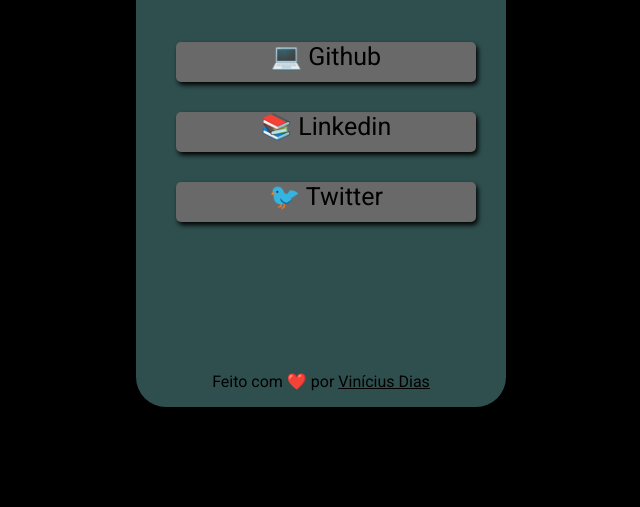
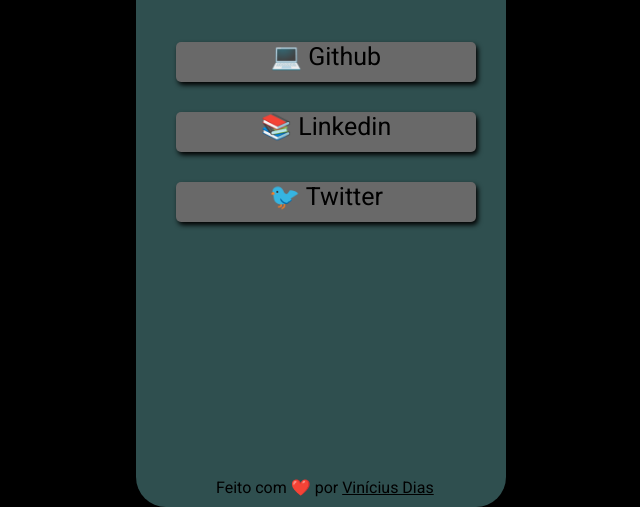
Before and after one commit to Viniddev/Linktree, a plain HTML site: page index.html in a window 1280 px wide. Shown: the part 301-808 px from the top of the page, without its empty margins (319-959 px from the left). Drawn offline with Linux system fonts and the light colour scheme.

Commit message:
footer fixo e tela flexivel

```diff
--- a/index.css
+++ b/index.css
@@ -22,7 +22,7 @@
     background-color: darkslategrey;
     border-radius: 30px;
     width: 370px;
-    height: 700px;
+    height: 100vh;
     position: absolute;
     left: 50%;
     transform: translate(-50%);
@@ -56,7 +56,9 @@
     padding: 3px;
 }
 footer{
-    margin-top: 150px;
+    position: fixed;
+    bottom: 0;
+    left: 80px;
     margin-bottom: 10px;
 }
 li:hover{
```
